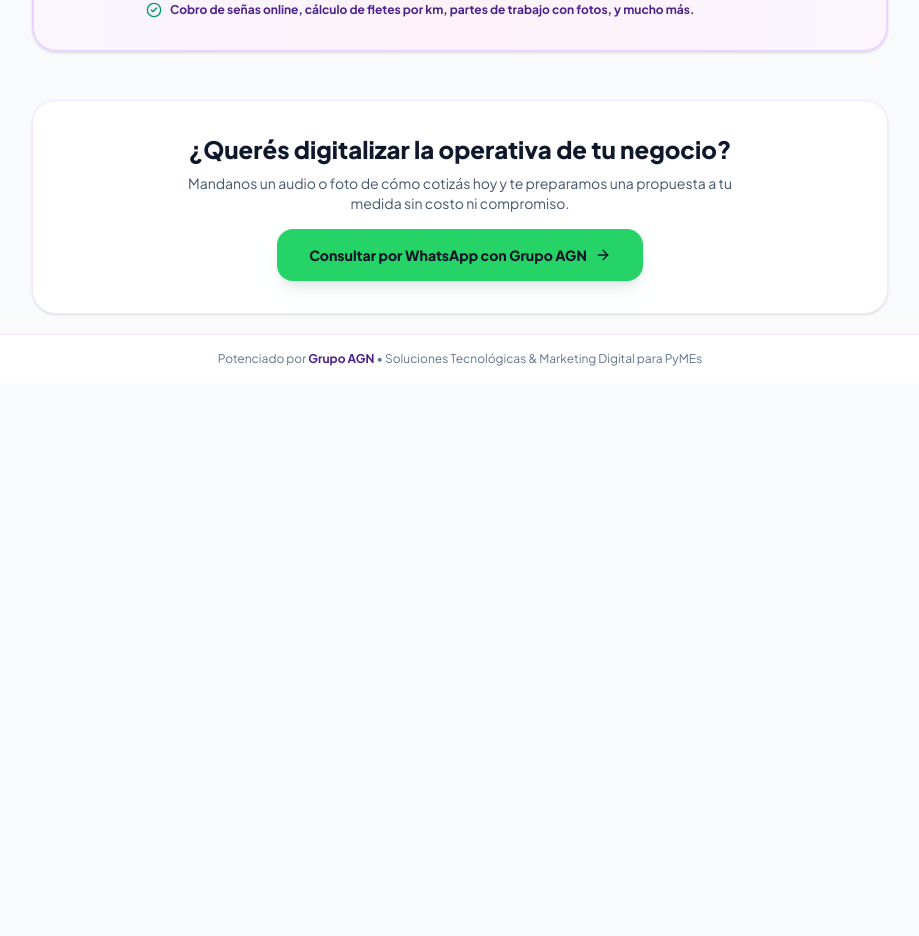
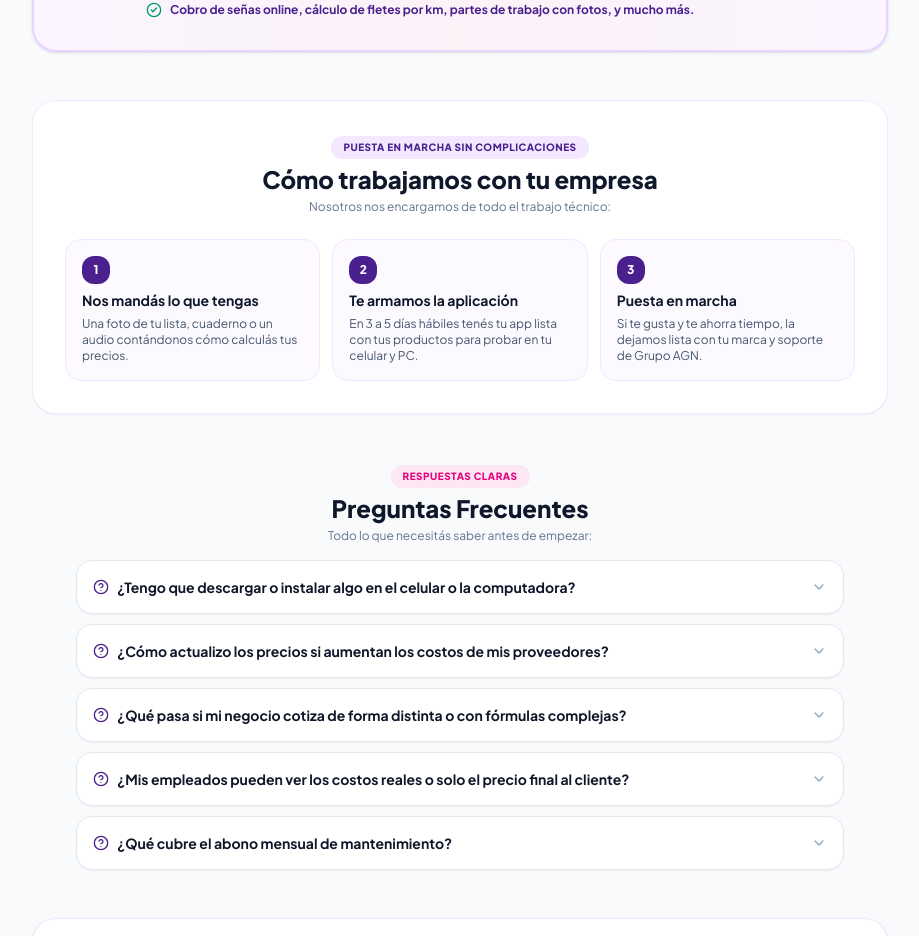
Before and after one commit to juanoviedo1987-droid/agn-jov-cotizador, a React (Vite) app: page / in a window 1280 px wide. Shown: the part 1850-2786 px from the top of the page, without its empty margins (180-1099 px from the left). Before the commit the page ends 2233 px from the top, so only its background shows below. Built offline with nearby package versions, Linux system fonts and the light colour scheme.

Commit message:
feat(faq-and-docs): add FAQ accordion, floating WhatsApp button, and intake questionnaire guide

```diff
--- a/src/App.jsx
+++ b/src/App.jsx
@@ -11,7 +11,10 @@ import {
   Filter,
   FileText,
   Lightbulb,
-  CheckCircle2
+  CheckCircle2,
+  ChevronDown,
+  MessageCircle,
+  HelpCircle
 } from 'lucide-react';
 import { UNIVERSAL_RUBROS, calcularCotizacionUniversal } from './pricingConfig';
 
@@ -34,6 +37,13 @@ export default function App() {
     clienteNombre: 'Carlos Méndez',
     clienteTelefono: '099123456'
   });
+
+  // Estado del acordeón de FAQ
+  const [faqAbierta, setFaqAbierta] = useState(null);
+
+  const toggleFaq = (idx) => {
+    setFaqAbierta(faqAbierta === idx ? null : idx);
+  };
 
   const handleCambioRubro = (nuevoRubroId) => {
     setRubroId(nuevoRubroId);
@@ -103,11 +113,34 @@ export default function App() {
     if (el) el.scrollIntoView({ behavior: 'smooth' });
   };
 
+  const faqs = [
+    {
+      q: '¿Tengo que descargar o instalar algo en el celular o la computadora?',
+      a: 'No. Es una Aplicación Web moderna que funciona directo en el navegador de cualquier teléfono (Android o iPhone), tablet o PC. Podés guardarla como un acceso directo en tu pantalla de inicio con 1 toque sin ocupar espacio ni depender de tiendas de apps.'
+    },
+    {
+      q: '¿Cómo actualizo los precios si aumentan los costos de mis proveedores?',
+      a: 'Te entregamos una planilla en la nube autogestionable y muy simple. Modificás un precio o sumás un producto nuevo y se actualiza al instante en los celulares y computadoras de todo tu equipo, sin tocar código.'
+    },
+    {
+      q: '¿Qué pasa si mi negocio cotiza de forma distinta o con fórmulas complejas?',
+      a: 'Ese es nuestro mayor diferencial. No te forzamos a una fórmula fija ni a un enlatado: adaptamos el motor de cálculo a la lógica exacta de tu rubro (metros cuadrados, metros lineales, peso, horas de mano de obra o combos).'
+    },
+    {
+      q: '¿Mis empleados pueden ver los costos reales o solo el precio final al cliente?',
+      a: 'Se puede configurar para que el personal operativo o los vendedores en la calle solo vean el precio final de venta y el botón de WhatsApp, protegiendo la confidencialidad de tus márgenes y costos internos.'
+    },
+    {
+      q: '¿Qué cubre el abono mensual de mantenimiento?',
+      a: 'Cubre el alojamiento en servidores seguros en la nube de alta velocidad, copias de seguridad continuas y el soporte técnico y mantenimiento evolutivo de Grupo AGN para que tu aplicación esté siempre activa, rápida y disponible.'
+    }
+  ];
+
   return (
-    <div className="min-h-screen bg-slate-50 text-slate-800 flex flex-col antialiased selection:bg-[#4a208e] selection:text-white">
+    <div className="min-h-screen bg-slate-50 text-slate-800 flex flex-col antialiased selection:bg-[#4a208e] selection:text-white relative">
 
       {/* 1. Header Corporativo Grupo AGN */}
-      <header className="bg-gradient-to-r from-[#2c1256] via-[#4a208e] to-[#5a207e] text-white shadow-lg sticky top-0 z-50 border-b border-purple-800/40">
+      <header className="bg-gradient-to-r from-[#2c1256] via-[#4a208e] to-[#5a207e] text-white shadow-lg sticky top-0 z-40 border-b border-purple-800/40">
         <div className="max-w-4xl mx-auto px-4 py-3 flex items-center justify-between gap-3">
           <div className="flex flex-col">
             <div className="flex items-center gap-2">
@@ -130,7 +163,7 @@ export default function App() {
       </header>
 
       {/* Contenido Principal en Flujo Vertical Limpio */}
-      <main className="flex-1 max-w-4xl w-full mx-auto p-3 sm:p-5 space-y-8 sm:space-y-12 pb-16">
+      <main className="flex-1 max-w-4xl w-full mx-auto p-3 sm:p-5 space-y-8 sm:space-y-12 pb-20">
 
         {/* ==================================================== */}
         {/* PARTE 1: LA APLICACIÓN DE EJEMPLO EN VIVO (ARRIBA)   */}
@@ -551,7 +584,87 @@ export default function App() {
         </section>
 
         {/* ==================================================== */}
-        {/* PARTE 5: LLAMADO A LA ACCIÓN FINAL (WHATSAPP)        */}
+        {/* PARTE 5: PASO A PASO ÁGIL (EN 3 A 5 DÍAS HÁBILES)   */}
+        {/* ==================================================== */}
+        <section className="bg-white rounded-3xl p-6 sm:p-8 border border-purple-100 shadow-xs space-y-4">
+          <div className="text-center max-w-lg mx-auto space-y-1">
+            <span className="text-[10px] font-extrabold uppercase tracking-wider text-[#4a208e] bg-purple-100 px-3 py-1 rounded-full inline-block">
+              Puesta en Marcha sin Complicaciones
+            </span>
+            <h3 className="text-xl sm:text-2xl font-black text-slate-900">
+              Cómo trabajamos con tu empresa
+            </h3>
+            <p className="text-xs text-slate-500">
+              Nosotros nos encargamos de todo el trabajo técnico:
+            </p>
+          </div>
+
+          <div className="grid grid-cols-1 sm:grid-cols-3 gap-3 pt-2">
+            <div className="bg-purple-50/60 p-4 rounded-2xl border border-purple-100 space-y-1.5">
+              <span className="w-7 h-7 rounded-xl bg-[#4a208e] text-white flex items-center justify-center text-xs font-black">1</span>
+              <h4 className="font-bold text-sm text-slate-900">Nos mandás lo que tengas</h4>
+              <p className="text-xs text-slate-600">Una foto de tu lista, cuaderno o un audio contándonos cómo calculás tus precios.</p>
+            </div>
+
+            <div className="bg-purple-50/60 p-4 rounded-2xl border border-purple-100 space-y-1.5">
+              <span className="w-7 h-7 rounded-xl bg-[#4a208e] text-white flex items-center justify-center text-xs font-black">2</span>
+              <h4 className="font-bold text-sm text-slate-900">Te armamos la aplicación</h4>
+              <p className="text-xs text-slate-600">En 3 a 5 días hábiles tenés tu app lista con tus productos para probar en tu celular y PC.</p>
+            </div>
+
+            <div className="bg-purple-50/60 p-4 rounded-2xl border border-purple-100 space-y-1.5">
+              <span className="w-7 h-7 rounded-xl bg-[#4a208e] text-white flex items-center justify-center text-xs font-black">3</span>
+              <h4 className="font-bold text-sm text-slate-900">Puesta en marcha</h4>
+              <p className="text-xs text-slate-600">Si te gusta y te ahorra tiempo, la dejamos lista con tu marca y soporte de Grupo AGN.</p>
+            </div>
+          </div>
+        </section>
+
+        {/* ==================================================== */}
+        {/* PARTE 6: PREGUNTAS FRECUENTES (FAQ)                  */}
+        {/* ==================================================== */}
+        <section className="space-y-4">
+          <div className="text-center max-w-lg mx-auto space-y-1">
+            <span className="text-[10px] font-extrabold uppercase tracking-wider text-[#e6007e] bg-pink-100 px-3 py-1 rounded-full inline-block">
+              Respuestas Claras
+            </span>
+            <h3 className="text-xl sm:text-2xl font-black text-slate-900">
+              Preguntas Frecuentes
+            </h3>
+            <p className="text-xs text-slate-500">
+              Todo lo que necesitás saber antes de empezar:
+            </p>
+          </div>
+
+          <div className="space-y-2.5 max-w-3xl mx-auto">
+            {faqs.map((faq, idx) => (
+              <div
+                key={idx}
+                className="bg-white rounded-2xl border border-slate-200 overflow-hidden shadow-xs transition-all"
+              >
+                <button
+                  type="button"
+                  onClick={() => toggleFaq(idx)}
+                  className="w-full text-left p-4 flex items-center justify-between gap-3 text-xs sm:text-sm font-bold text-slate-900 hover:bg-slate-50 transition-all cursor-pointer min-h-[48px]"
+                >
+                  <span className="flex items-center gap-2">
+                    <HelpCircle className="w-4 h-4 text-[#4a208e] shrink-0" />
+                    <span>{faq.q}</span>
+                  </span>
+                  <ChevronDown className={`w-4 h-4 text-slate-400 transition-transform duration-200 shrink-0 ${faqAbierta === idx ? 'rotate-180 text-[#4a208e]' : ''}`} />
+                </button>
+                {faqAbierta === idx && (
+                  <div className="px-4 pb-4 pt-1 text-xs text-slate-600 leading-relaxed border-t border-slate-100 bg-slate-50/50">
+                    {faq.a}
+                  </div>
+                )}
+              </div>
+            ))}
+          </div>
+        </section>
+
+        {/* ==================================================== */}
+        {/* PARTE 7: LLAMADO A LA ACCIÓN FINAL (WHATSAPP)        */}
         {/* ==================================================== */}
         <section className="text-center bg-white rounded-3xl p-6 sm:p-8 border border-purple-100 shadow-sm space-y-4">
           <div className="max-w-xl mx-auto space-y-2">
@@ -576,6 +689,18 @@ export default function App() {
 
       </main>
 
+      {/* Botón Flotante de WhatsApp para Móvil y Desktop */}
+      <a
+        href="https://wa.me/?text=Hola%20Grupo%20AGN,%20quiero%20consultar%20por%20una%20Aplicaci%C3%B3n%20Web%20a%20medida%20para%20mi%20negocio"
+        target="_blank"
+        rel="noreferrer"
+        className="fixed bottom-4 right-4 z-50 bg-[#25D366] hover:bg-[#20ba59] active:scale-95 text-slate-950 font-black px-4 py-3 rounded-full shadow-2xl flex items-center gap-2 text-xs border-2 border-white transition-all shadow-emerald-950/20"
+        title="Consultar por WhatsApp"
+      >
+        <MessageCircle className="w-5 h-5 fill-slate-950 text-[#25D366]" />
+        <span className="hidden sm:inline font-bold">Consultar por WhatsApp</span>
+      </a>
+
       {/* Footer Corporativo */}
       <footer className="bg-white border-t border-purple-100 py-4 text-center text-xs text-slate-500">
         Potenciado por <strong className="text-[#4a208e]">Grupo AGN</strong> • Soluciones Tecnológicas & Marketing Digital para PyMEs
```
Also changed, not shown: 1 other file (tests, documents, lock files or other folders).
